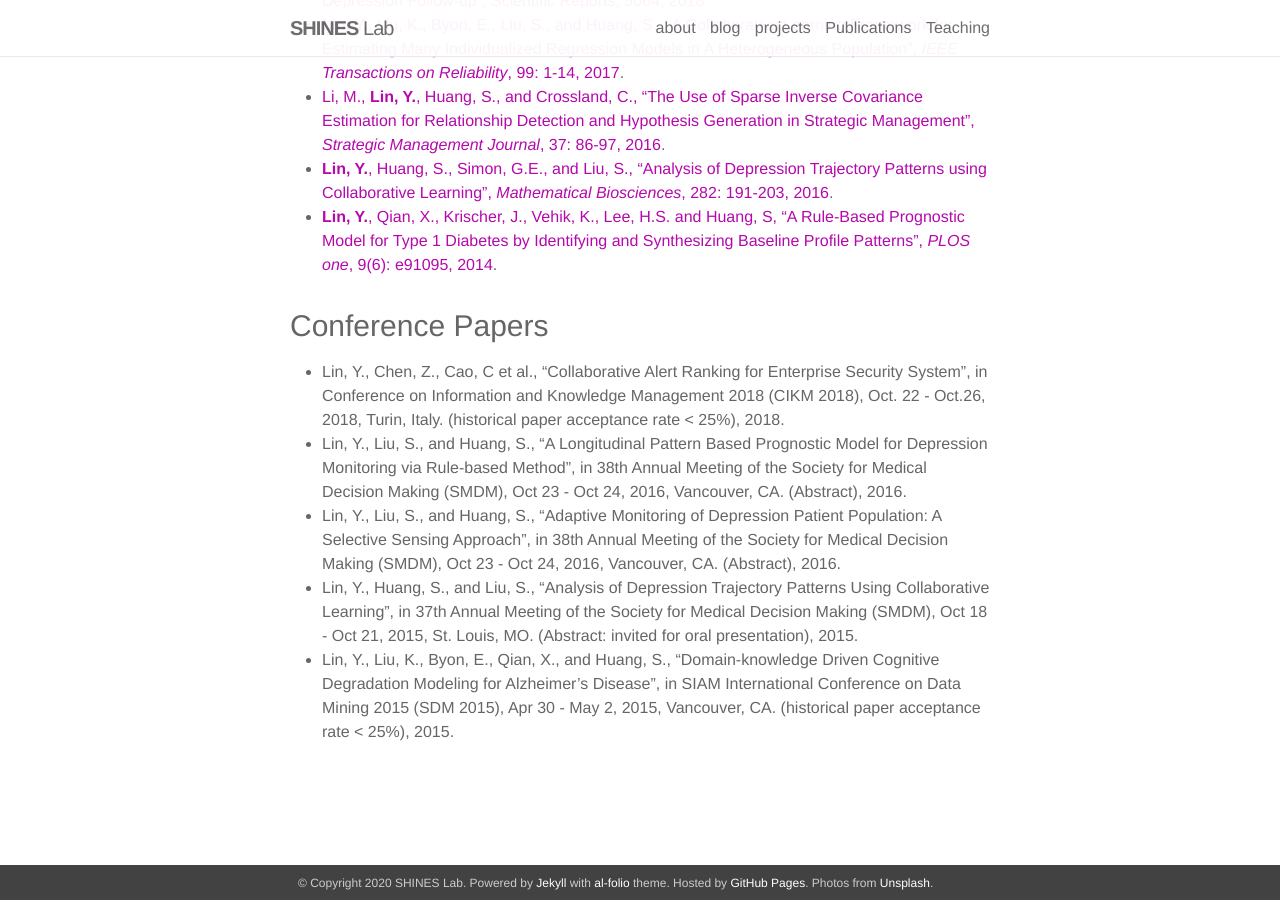
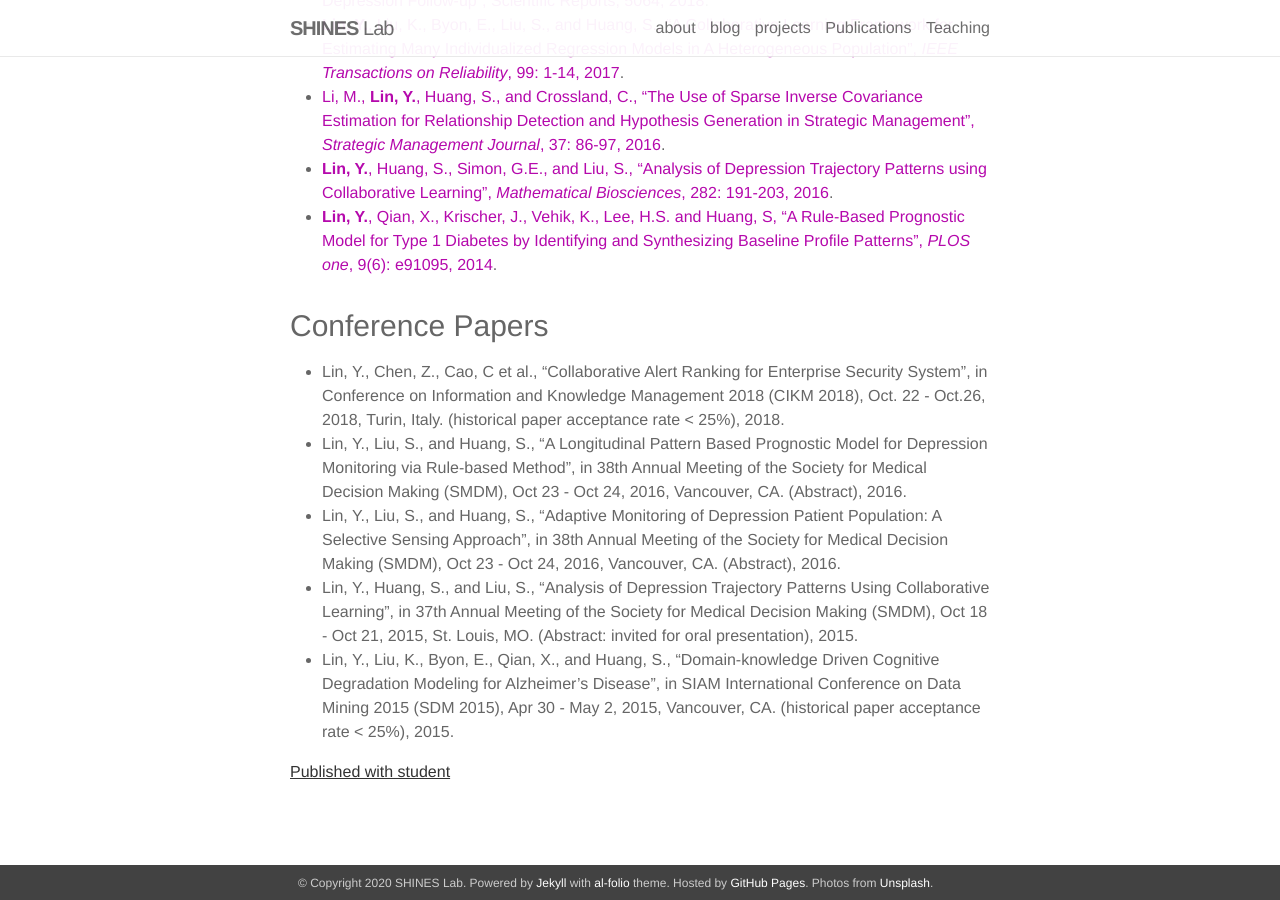
Before and after one commit to shines-lab/shines-lab.github.io, a Jekyll site: the page built from _pages/publications.md, in a window 1280 px wide and 900 px high, scrolled down 571 px. Built offline with Jekyll 4.4.1, drawn with Linux system fonts in a browser that asks for light colours; nearby versions of some CDN libraries.

Commit message:
Update publications.md

```diff
--- a/_pages/publications.md
+++ b/_pages/publications.md
@@ -23,3 +23,6 @@ description: Here are the selected publications from SHINES Lab
 * Lin, Y., Liu, S., and Huang, S., “Adaptive Monitoring of Depression Patient Population: A Selective Sensing Approach”, in 38th Annual Meeting of the Society for Medical Decision Making (SMDM), Oct 23 - Oct 24, 2016, Vancouver, CA. (Abstract), 2016.
 * Lin, Y., Huang, S., and Liu, S., “Analysis of Depression Trajectory Patterns Using Collaborative Learning”, in 37th Annual Meeting of the Society for Medical Decision Making (SMDM), Oct 18 - Oct 21, 2015, St. Louis, MO. (Abstract: invited for oral presentation), 2015.
 * Lin, Y., Liu, K., Byon, E., Qian, X., and Huang, S., “Domain-knowledge Driven Cognitive Degradation Modeling for Alzheimer’s Disease”, in SIAM International Conference on Data Mining 2015 (SDM 2015), Apr 30 - May 2, 2015, Vancouver, CA. (historical paper acceptance rate < 25%), 2015.
+
+
+<ins>Published with student</ins>
```
